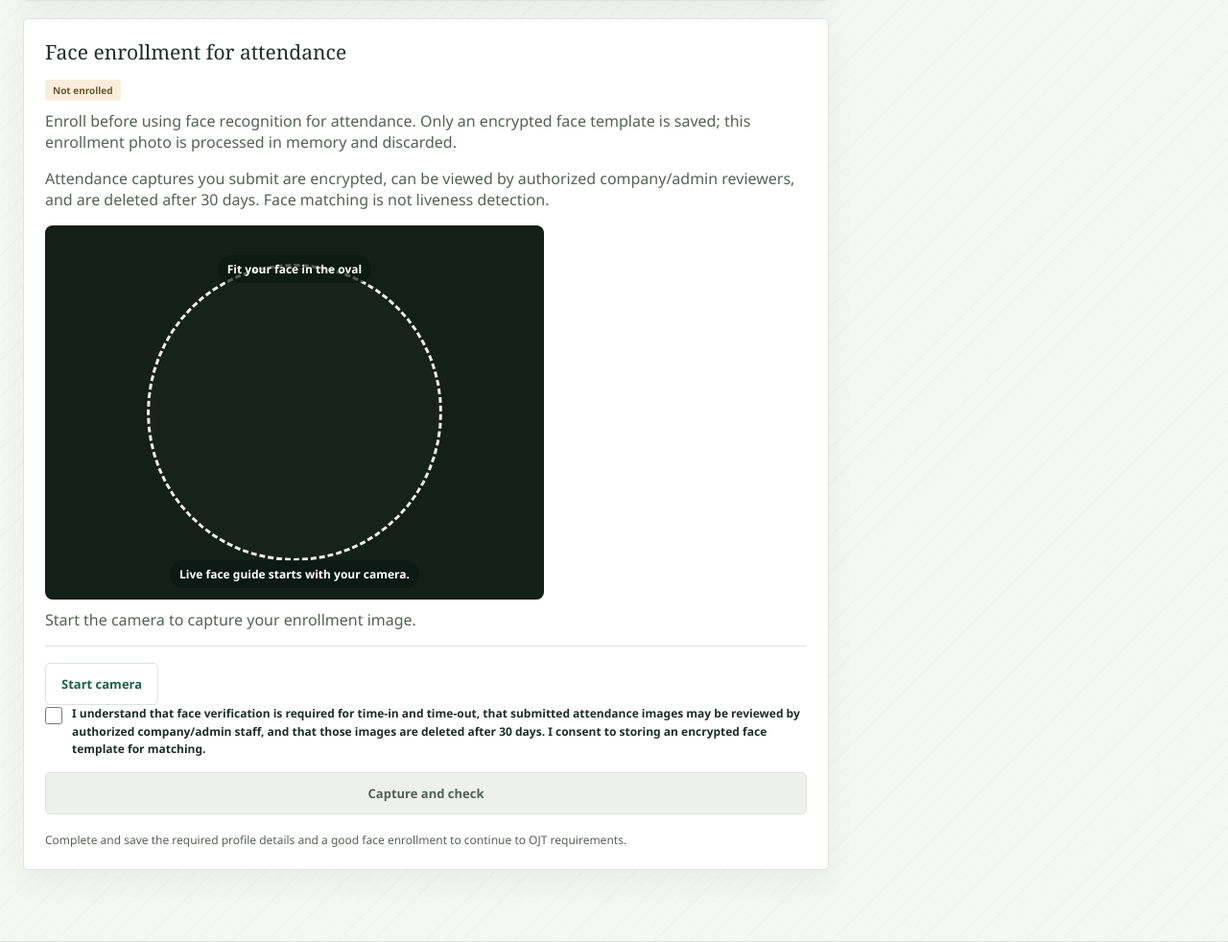
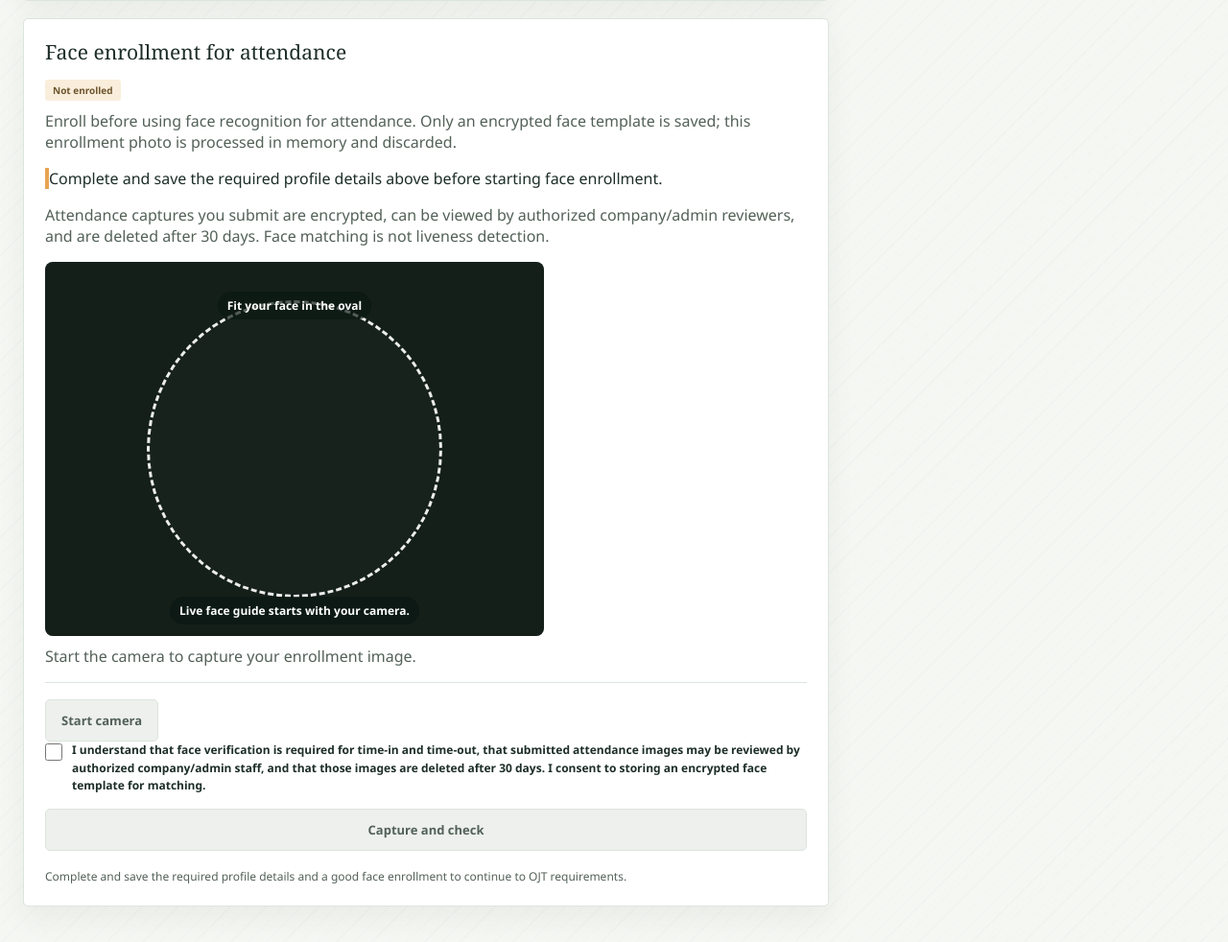
Before and after one commit to Nightstalk0/fieldwork-internship, a Django app: page /intern/profile/ in a window 1280 px wide. Shown: the part 1150-2132 px from the top of the page at 96% size. Run offline with Django 5.2, Linux system fonts and the light colour scheme; the visitor is signed in with stand-in values (Sample User, id 1); data comes from the database, SQL or seed files in the repository; data that the repository does not hold is empty.

Commit message:
Save local changes

```diff
--- a/accounts/middleware.py
+++ b/accounts/middleware.py
@@ -1,4 +1,4 @@
-from django.http import HttpResponseForbidden
+from django.http import HttpResponseForbidden, JsonResponse
 
 
 class RoleBasedRouteGuardMiddleware:
@@ -18,5 +18,10 @@ class RoleBasedRouteGuardMiddleware:
         )
         if required_role and request.user.is_authenticated:
             if not (request.user.is_staff or request.user.role == required_role):
+                if request.headers.get("X-Requested-With") == "XMLHttpRequest":
+                    return JsonResponse(
+                        {"error": "Your account does not have access to this face-capture action."},
+                        status=403,
+                    )
                 return HttpResponseForbidden("You do not have access to this area.")
         return self.get_response(request)
--- a/portal/templates/portal/intern/profile.html
+++ b/portal/templates/portal/intern/profile.html
@@ -14,6 +14,9 @@
   <p class="status">Not enrolled</p>
   <p class="muted">Enroll before using face recognition for attendance. Only an encrypted face template is saved; this enrollment photo is processed in memory and discarded.</p>
   {% endif %}
+  {% if not profile_details_complete %}
+  <p class="requirement-notice">Complete and save the required profile details above before starting face enrollment.</p>
+  {% endif %}
   <p class="muted">Attendance captures you submit are encrypted, can be viewed by authorized company/admin reviewers, and are deleted after 30 days. Face matching is not liveness detection.</p>
   <div class="face-camera-frame face-enrollment-frame">
     <video id="enrollment-camera" aria-label="Camera preview. Position your face inside the oval guide." autoplay muted playsinline hidden></video>
@@ -22,7 +25,7 @@
   </div>
   <p id="enrollment-camera-status" class="muted" aria-live="polite">Start the camera to capture your enrollment image.</p>
   <div class="clock-actions">
-    <button class="button button-secondary" id="start-enrollment-camera" type="button">Start camera</button>
+    <button class="button button-secondary" id="start-enrollment-camera" type="button" {% if not profile_details_complete %}disabled{% endif %}>Start camera</button>
   </div>
   <form method="post" action="{% url 'portal:intern_face_enrollment' %}" id="intern-face-enrollment-form" class="stack-form">
     {% csrf_token %}
@@ -84,6 +87,8 @@
   document.getElementById("start-enrollment-camera").addEventListener("click", async () => {
     stopEnrollmentCamera();
     enrollmentResult.hidden = true;
+    document.getElementById("enrollment-face-image").value = "";
+    saveEnrollmentButton.hidden = true;
     try {
       enrollmentStream = await navigator.mediaDevices.getUserMedia({ video: { facingMode: "user" }, audio: false });
       enrollmentVideo.srcObject = enrollmentStream;
@@ -144,7 +149,7 @@
         credentials: "same-origin",
         headers: { "X-Requested-With": "XMLHttpRequest" },
       });
-      const result = await response.json();
+      const result = await window.readFaceApiResponse(response);
       enrollmentResult.className = `face-check-result face-check-${result.quality || "poor"}`;
       enrollmentResultLabel.textContent = result.label || "Unable to check this capture";
       enrollmentResultMessage.textContent = result.message || "Retake the frame and try again.";
@@ -154,10 +159,12 @@
       enrollmentStatus.textContent = result.quality === "good"
         ? "This face is ready to enroll. Save it or retake the frame."
         : "This face cannot be enrolled yet. Retake the frame and follow the guide.";
-    } catch {
+    } catch (error) {
       enrollmentResult.className = "face-check-result face-check-poor";
       enrollmentResultLabel.textContent = "Face check unavailable";
-      enrollmentResultMessage.textContent = "The system could not check this frame. Retake it or try again later.";
+      enrollmentResultMessage.textContent = error instanceof Error
+        ? error.message
+        : "The system could not check this frame. Retake it or try again later.";
       document.getElementById("enrollment-face-image").value = "";
       saveEnrollmentButton.hidden = true;
       enrollmentResult.hidden = false;
--- a/portal/views.py
+++ b/portal/views.py
@@ -89,6 +89,38 @@ def intern_onboarding_required(*, requirements_approved=False):
             if requirements_approved and not baseline_ojt_requirements_approved(intern):
                 messages.info(request, "Submit your required documents and wait for coordinator approval before continuing.")
                 return redirect("portal:ojt_requirements")
+            return view(request, *args, **kwargs)
+
+        return wrapped
+
+    return decorate
+
+
+def intern_api_required(
+    *,
+    require_profile=False,
+    require_face_enrollment=False,
+    requirements_approved=False,
+):
+    def decorate(view):
+        @wraps(view)
+        @require_POST
+        def wrapped(request, *args, **kwargs):
+            if not request.user.is_authenticated:
+                return JsonResponse({"error": "Your session expired. Sign in again and retry."}, status=401)
+            if request.user.is_staff or request.user.role != User.Role.INTERN:
+                return JsonResponse({"error": "Only interns can use face capture."}, status=403)
+
+            try:
+                intern = InternProfile.objects.get(user=request.user)
+            except InternProfile.DoesNotExist:
+                return JsonResponse({"error": "Complete your intern profile before face capture."}, status=404)
+            if require_profile and not intern_profile_details_complete(intern):
+                return JsonResponse({"error": "Complete and save your intern profile before face capture."}, status=409)
+            if require_face_enrollment and not intern_profile_is_complete(intern):
+                return JsonResponse({"error": "Enroll or update your face from Profile before attendance."}, status=409)
+            if requirements_approved and not baseline_ojt_requirements_approved(intern):
+                return JsonResponse({"error": "Wait for approval of your required OJT documents before attendance."}, status=409)
             return view(request, *args, **kwargs)
 
         return wrapped
@@ -160,6 +192,9 @@ def profile(request):
 @require_POST
 def intern_face_enrollment(request):
     intern = get_object_or_404(InternProfile, user=request.user)
+    if not intern_profile_details_complete(intern):
+        messages.error(request, "Save your required profile details before enrolling your face.")
+        return redirect("portal:profile")
     if request.POST.get("consent_confirmed") != "on":
         messages.error(request, "Confirm your informed consent before enrolling your face.")
         return redirect("portal:profile")
@@ -320,15 +355,13 @@ def _face_check_feedback(face_status):
     }
 
 
-@role_required(User.Role.INTERN)
-@intern_onboarding_required(requirements_approved=True)
-@require_POST
+@intern_api_required(require_profile=True, require_face_enrollment=True, requirements_approved=True)
 def attendance_face_preview(request):
     action = request.POST.get("action")
     if action not in {"clock_in", "clock_out"}:
-        return HttpResponseBadRequest("Unknown attendance action.")
-
-    intern = get_object_or_404(InternProfile, user=request.user)
+        return JsonResponse({"error": "Unknown attendance action."}, status=400)
+
+    intern = InternProfile.objects.get(user=request.user)
     today = timezone.localdate()
     log = AttendanceLog.objects.filter(intern=intern, work_date=today).first()
     if action == "clock_in" and not baseline_ojt_requirements_approved(intern):
@@ -355,8 +388,7 @@ def attendance_face_preview(request):
     })
 
 
-@role_required(User.Role.INTERN)
-@require_POST
+@intern_api_required(require_profile=True)
 def face_detection_preview(request):
     try:
         image = decode_camera_image(request.POST.get("face_image", ""))
@@ -376,8 +408,7 @@ def face_detection_preview(request):
     })
 
 
-@role_required(User.Role.INTERN)
-@require_POST
+@intern_api_required(require_profile=True)
 def face_enrollment_preview(request):
     try:
         image = decode_camera_image(request.POST.get("face_image", ""))
--- a/static/js/face-detection-guide.js
+++ b/static/js/face-detection-guide.js
@@ -1,4 +1,31 @@
 (() => {
+  const readFaceApiResponse = async (response) => {
+    const contentType = response.headers.get("content-type") || "";
+    if (response.redirected) {
+      throw new Error("Your session may have expired. Refresh the page and sign in again.");
+    }
+    if (!contentType.includes("application/json")) {
+      if (response.status === 403) {
+        throw new Error("The security check failed. Refresh the page and try again.");
+      }
+      if (response.status === 404) {
+        throw new Error("The face-capture service is unavailable. Refresh the page and try again.");
+      }
+      throw new Error(`The server returned an unexpected response (HTTP ${response.status}). Try again shortly.`);
+    }
+
+    let result;
+    try {
+      result = await response.json();
+    } catch {
+      throw new Error(`The server returned an unreadable response (HTTP ${response.status}). Try again shortly.`);
+    }
+    if (!response.ok) throw new Error(result.error || result.message || `Face capture failed (HTTP ${response.status}).`);
+    return result;
+  };
+
+  window.readFaceApiResponse = readFaceApiResponse;
+
   const startFaceDetectionGuide = ({ video, frame, status, endpoint }) => {
     let active = true;
     const csrfToken = document.querySelector("[name=csrfmiddlewaretoken]")?.value;
@@ -11,6 +38,7 @@
 
     const detect = async () => {
       if (!active) return;
+      let delay = 1200;
       if (!video.paused && video.videoWidth && video.videoHeight) {
         try {
           const canvas = document.createElement("canvas");
@@ -30,8 +58,8 @@
             credentials: "same-origin",
             headers: { "X-Requested-With": "XMLHttpRequest" },
           });
-          const result = await response.json();
-          if (!response.ok) throw new Error(result.error || "Live face detection is unavailable.");
+          const result = await readFaceApiResponse(response);
+          if (!active) return;
           if (result.face_count === 1) {
             update("detected", "Face detected. Keep your face inside the green outline.");
           } else if (result.face_count > 1) {
@@ -40,10 +68,12 @@
             update("", "No face detected yet. Position your face inside the white outline.");
           }
         } catch (error) {
-          update("error", error.message || "Live face detection is unavailable.");
+          if (!active) return;
+          update("error", error instanceof Error ? error.message : "Live face detection is unavailable.");
+          delay = 5000;
         }
       }
-      if (active) window.setTimeout(detect, 1200);
+      if (active) window.setTimeout(detect, delay);
     };
 
     update("", "Looking for one face…");
```
Also changed, not shown: portal/templates/portal/intern/attendance.html (+5 -12 lines), portal/tests.py (+43 -1 lines).
